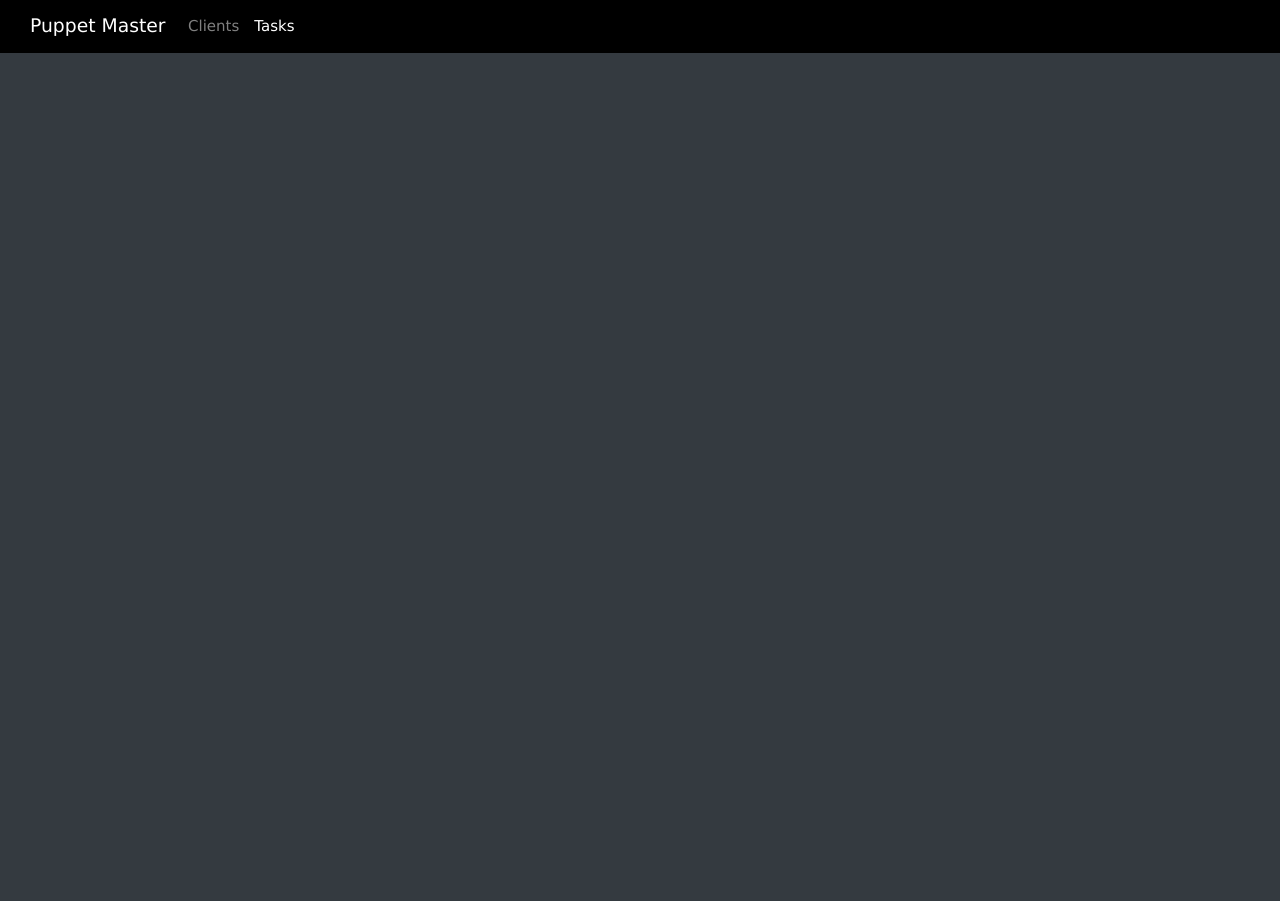
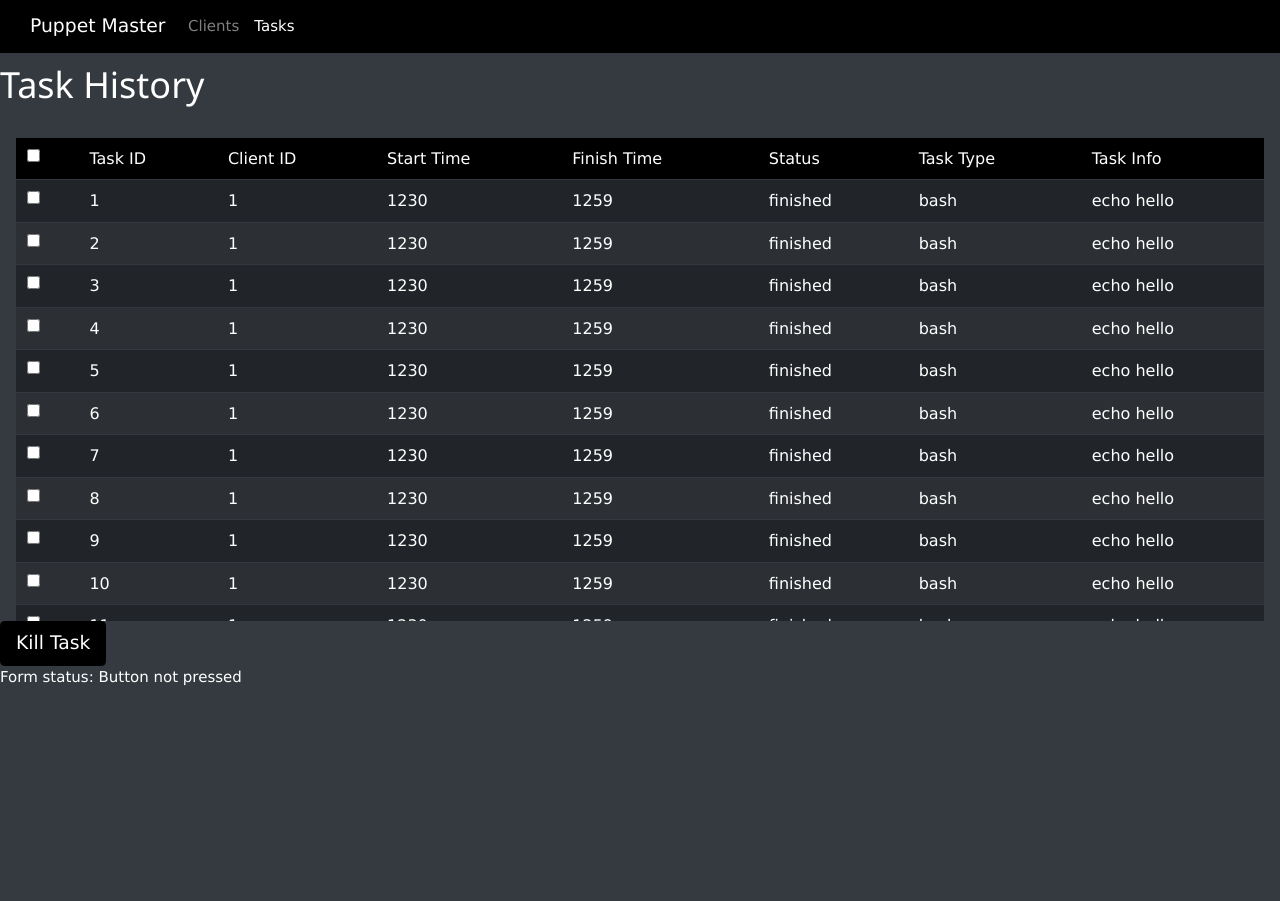
Before and after one commit to ghmo2789/puppet-master, a Django app: page /website/tasks in a window 1280 px wide. Shown: the top 901 px of the page. Run offline with Django 4.2, Linux system fonts and the light colour scheme; some libraries are stand-ins or nearby versions.

Commit message:
tasks in progress

```diff
--- a/web-server/django_web_server/django_web_server/static/stylesheets/website/website.css
+++ b/web-server/django_web_server/django_web_server/static/stylesheets/website/website.css
@@ -20,3 +20,8 @@
   border-radius: 2px;
   background-color: #212529;
 }
+
+#website-kill-btn {
+  background-color: black;
+  border-color: black;
+}
--- /dev/null
+++ b/web-server/django_web_server/website/forms.py
@@ -0,0 +1 @@
+from django import forms
--- a/web-server/django_web_server/website/templates/website/tasks.html
+++ b/web-server/django_web_server/website/templates/website/tasks.html
@@ -5,16 +5,62 @@
       <link rel="stylesheet" href="{% static 'bootstrap/css/bootstrap.css' %}">
       <link rel="stylesheet" href="{% static 'w3/w3.css' %}">
       <link rel="stylesheet" href="{% static 'website/website.css' %}">
-      <link rel="stylesheet" href="https://unpkg.com/leaflet@1.9.2/dist/leaflet.css"
-        integrity="sha256-sA+zWATbFveLLNqWO2gtiw3HL/lh1giY/Inf1BJ0z14="
-        crossorigin=""/>
-      <!-- Make sure you put this AFTER Leaflet's CSS -->
-      <script src="https://unpkg.com/leaflet@1.9.2/dist/leaflet.js"
-        integrity="sha256-o9N1jGDZrf5tS+Ft4gbIK7mYMipq9lqpVJ91xHSyKhg="
-        crossorigin=""></script>
   </head>
   <body class="bg-dark text-white">
     <!-- Navbar -->
     {% block nav %}{% include 'website/navbar.html' %}{% endblock nav %}
+    <h1>Task History</h1>
+    <form action="/website/kill_tasks" method="post" ></form>
+      {% csrf_token %}
+      <div class="w3-container table-wrapper-scroll-y w3-padding-16" style="height:500px; overflow: auto">
+          <table class="table table-dark table-striped table-hover mb-0">
+              <tr style="background-color: black;">
+                <td><input type="checkbox" name="select_all" value="1" id="master_checkbox" onclick="select_all()"></td>
+                <td>Task ID</td>
+                <td>Client ID</td>
+                <td>Start Time</td>
+                <td>Finish Time</td>
+                <td>Status</td>
+                <td>Task Type</td>
+                <td>Task Info</td>
+              </tr>
+            {% for i in data%}
+              <tr>
+                  <td><input type="checkbox" name="select" value="{{i.taskId}}" id="{{i.taskId}}"></td>
+                  <td>{{i.taskId}}</td>
+                  <td>{{i.clientId}}</td>
+                  <td>{{i.start}}</td>
+                  <td>{{i.finish}}</td>
+                  <td>{{i.status}}</td>
+                  <td>{{i.taskType}}</td>
+                  <td>{{i.taskInfo}}</td>
+              </tr>
+              {% endfor %}
+          </table>
+        </div>
+        <input type="submit" id="website-kill-btn" class="btn btn-dark btn-lg btn-primary" value='Kill Task'>
+        <p>Form status: {{formStatus}}</p>
+      </form>
+
+      <script type="text/javascript">
+
+        // Initialize data for javascript
+        let data = [];
+        {% for i in data %}
+          data.push({{i.taskId}});
+        {% endfor %}
+
+        function select_all(){
+          if(document.getElementById("master_checkbox").checked) {
+            for(let i = 0; i < data.length; i++) {
+              document.getElementById(data[i]).checked = true;
+            }
+          } else {
+            for(let i = 0; i < data.length; i++) {
+              document.getElementById(data[i]).checked = false;
+            }
+          }
+        }
+      </script>
   </body>
 </html>
--- a/web-server/django_web_server/website/urls.py
+++ b/web-server/django_web_server/website/urls.py
@@ -6,4 +6,5 @@ urlpatterns = [
     path('', views.index, name='index'),
     path('clients', views.index, name='clients'),
     path('tasks', views.tasks, name='tasks'),
+    path('kill_task', views.kill_task, name='kill_task'),
 ]
--- a/web-server/django_web_server/website/views.py
+++ b/web-server/django_web_server/website/views.py
@@ -1,5 +1,5 @@
 from django.shortcuts import render
-from django.http import HttpResponse
+from django.http import HttpResponse, HttpResponseRedirect
 import json
 
 
@@ -40,5 +40,35 @@ def index(request):
     return render(request, 'website/index.html',context)
 
 def tasks(request):
-    context = {'data': 'hello tasks'}
+    dummyTasks = [{'taskId': 1, 'clientId': 1, 'start': 1230, 'finish': 1259, 'status': 'finished', 'taskType': 'bash', 'taskInfo': 'echo hello'},
+                  {'taskId': 2, 'clientId': 1, 'start': 1230, 'finish': 1259, 'status': 'finished', 'taskType': 'bash', 'taskInfo': 'echo hello'},
+                  {'taskId': 3, 'clientId': 1, 'start': 1230, 'finish': 1259, 'status': 'finished', 'taskType': 'bash', 'taskInfo': 'echo hello'},
+                  {'taskId': 4, 'clientId': 1, 'start': 1230, 'finish': 1259, 'status': 'finished', 'taskType': 'bash', 'taskInfo': 'echo hello'},
+                  {'taskId': 5, 'clientId': 1, 'start': 1230, 'finish': 1259, 'status': 'finished', 'taskType': 'bash', 'taskInfo': 'echo hello'},
+                  {'taskId': 6, 'clientId': 1, 'start': 1230, 'finish': 1259, 'status': 'finished', 'taskType': 'bash', 'taskInfo': 'echo hello'},
+                  {'taskId': 7, 'clientId': 1, 'start': 1230, 'finish': 1259, 'status': 'finished', 'taskType': 'bash', 'taskInfo': 'echo hello'},
+                  {'taskId': 8, 'clientId': 1, 'start': 1230, 'finish': 1259, 'status': 'finished', 'taskType': 'bash', 'taskInfo': 'echo hello'},
+                  {'taskId': 9, 'clientId': 1, 'start': 1230, 'finish': 1259, 'status': 'finished', 'taskType': 'bash', 'taskInfo': 'echo hello'},
+                  {'taskId': 10, 'clientId': 1, 'start': 1230, 'finish': 1259, 'status': 'finished', 'taskType': 'bash', 'taskInfo': 'echo hello'},
+                  {'taskId': 11, 'clientId': 1, 'start': 1230, 'finish': 1259, 'status': 'finished', 'taskType': 'bash', 'taskInfo': 'echo hello'},
+                  {'taskId': 12, 'clientId': 1, 'start': 1230, 'finish': 1259, 'status': 'finished', 'taskType': 'bash', 'taskInfo': 'echo hello'},
+                  {'taskId': 13, 'clientId': 1, 'start': 1230, 'finish': 1259, 'status': 'finished', 'taskType': 'bash', 'taskInfo': 'echo hello'},
+                  {'taskId': 14, 'clientId': 1, 'start': 1230, 'finish': 1259, 'status': 'finished', 'taskType': 'bash', 'taskInfo': 'echo hello'},
+                  {'taskId': 15, 'clientId': 1, 'start': 1230, 'finish': 1259, 'status': 'finished', 'taskType': 'bash', 'taskInfo': 'echo hello'},
+                  {'taskId': 16, 'clientId': 1, 'start': 1230, 'finish': 1259, 'status': 'finished', 'taskType': 'bash', 'taskInfo': 'echo hello'},
+                  {'taskId': 17, 'clientId': 1, 'start': 1230, 'finish': 1259, 'status': 'finished', 'taskType': 'bash', 'taskInfo': 'echo hello'},
+                  ]
+
+    formStatus = 'Button not pressed'
+
+    if request.method == 'POST':
+        formStatus = 'Button was pressed!'
+
+    context = {'data': dummyTasks,
+               'formStatus': formStatus}
     return render(request, 'website/tasks.html', context)
+
+    return tasks(request)
+
+def kill_task(request):
+    return tasks(request)
```
